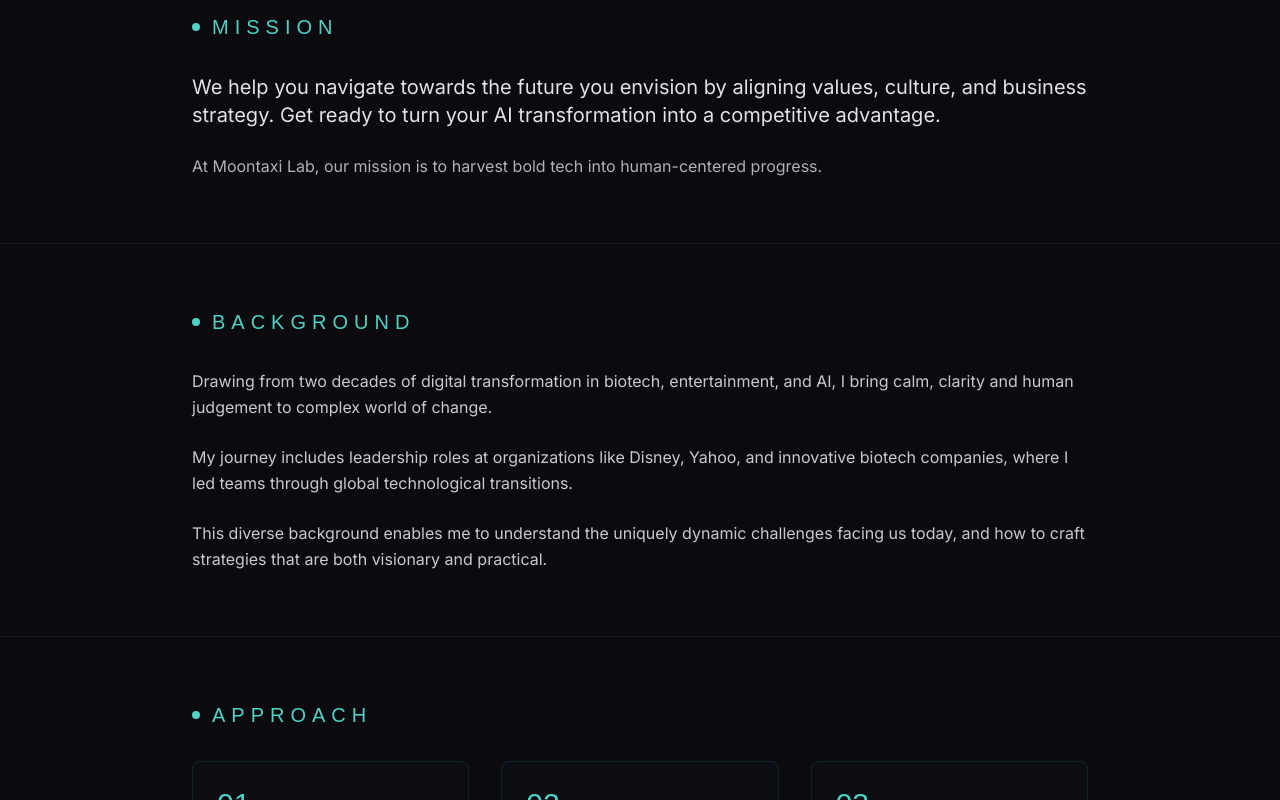
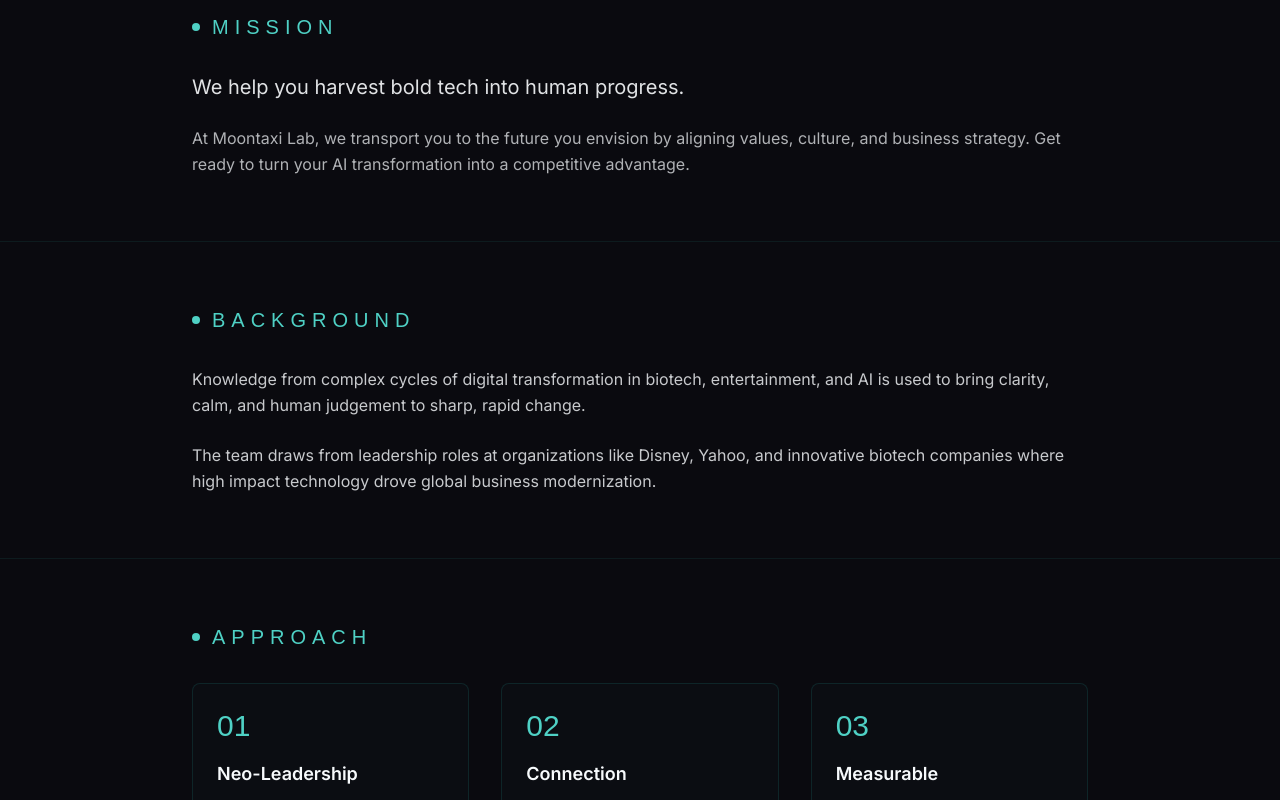
Before and after one commit to Missmoontaxi/moontaxi-lab, a Next.js app: page /about in a window 1280 px wide. Shown: the part 360-1160 px from the top of the page. Built offline with nearby package versions, Linux system fonts and the light colour scheme; a web font is replaced by a local one.

Commit message:
Update About page content

```diff
--- a/src/app/about/page.tsx
+++ b/src/app/about/page.tsx
@@ -23,11 +23,11 @@ export default function About() {
             </h2>
           </div>
           <p className="text-lg md:text-xl text-star-white/90 leading-relaxed">
-            We help you navigate towards the future you envision by aligning values, culture,
-            and business strategy. Get ready to turn your AI transformation into a competitive advantage.
+          We help you harvest bold tech into human progress.
           </p>
           <p className="text-star-white/70 leading-relaxed mt-6">
-            At Moontaxi Lab, our mission is to harvest bold tech into human-centered progress.
+          At Moontaxi Lab, we transport you to the future you envision by aligning values, culture,
+          and business strategy. Get ready to turn your AI transformation into a competitive advantage.
 
           </p>
         </div>
@@ -44,18 +44,13 @@ export default function About() {
           </div>
           <div className="space-y-6 text-star-white/80 leading-relaxed">
             <p>
-              Drawing from two decades of digital transformation in biotech, entertainment,
-              and AI, I bring calm, clarity and human judgement to complex world of change.
+              Knowledge from complex cycles of digital transformation in biotech, entertainment,
+              and AI is used to bring clarity, calm, and human judgement to sharp, rapid change.
 
             </p>
             <p>
-              My journey includes leadership roles at organizations like Disney, Yahoo, and innovative
-              biotech companies, where I led teams through global technological transitions.
-
-            </p>
-            <p>
-              This diverse background enables me to understand the uniquely dynamic challenges facing
-              us today, and how to craft strategies that are both visionary and practical.
+              The team draws from leadership roles at organizations like Disney, Yahoo, and innovative
+              biotech companies where high impact technology drove global business modernization.
             </p>
           </div>
         </div>
@@ -76,10 +71,10 @@ export default function About() {
             <div className="p-6 border border-nebula-teal/30 rounded-lg bg-space-deep/50">
               <div className="text-3xl font-display text-nebula-cyan mb-4">01</div>
               <h3 className="text-lg font-semibold text-star-white mb-3">
-                Neo-Strategy
+                Neo-Leadership
               </h3>
               <p className="text-star-white/70 text-sm leading-relaxed">
-                Evidence based, modern guidance grounded in data and research, not hype.
+                Evidence based, modern strategy grounded in data and research, not hype.
 
               </p>
             </div>
```
